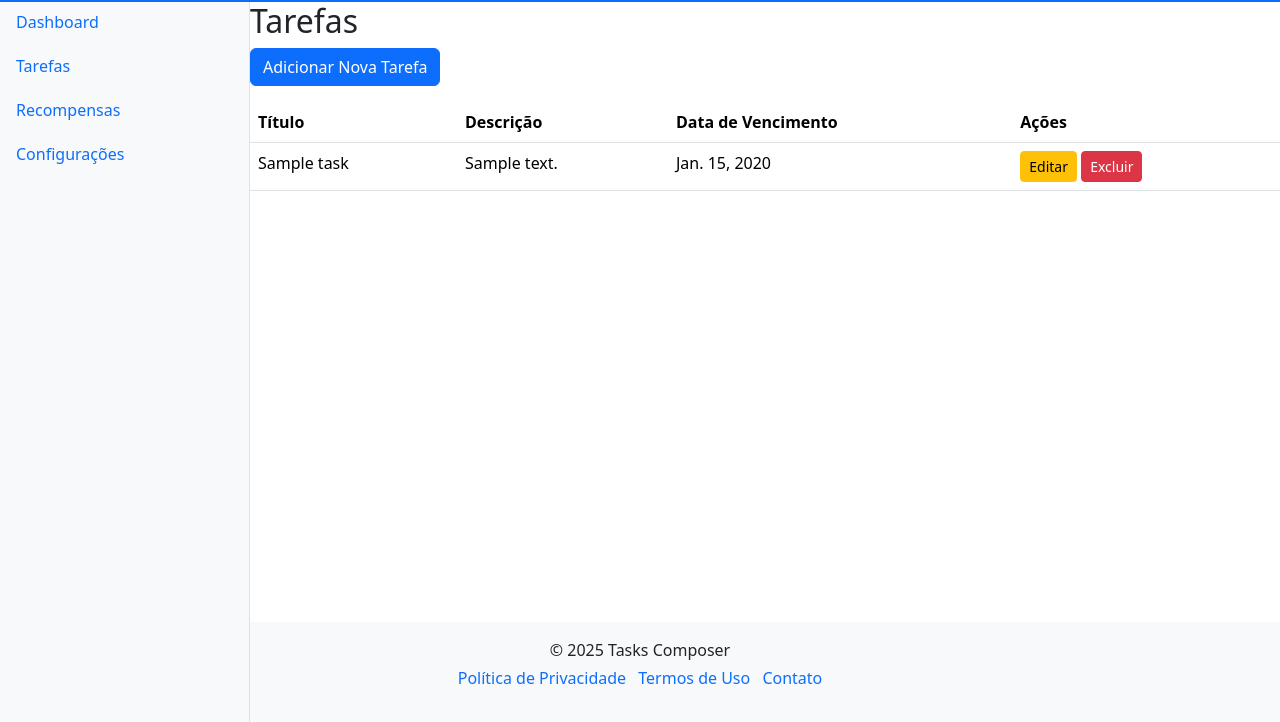
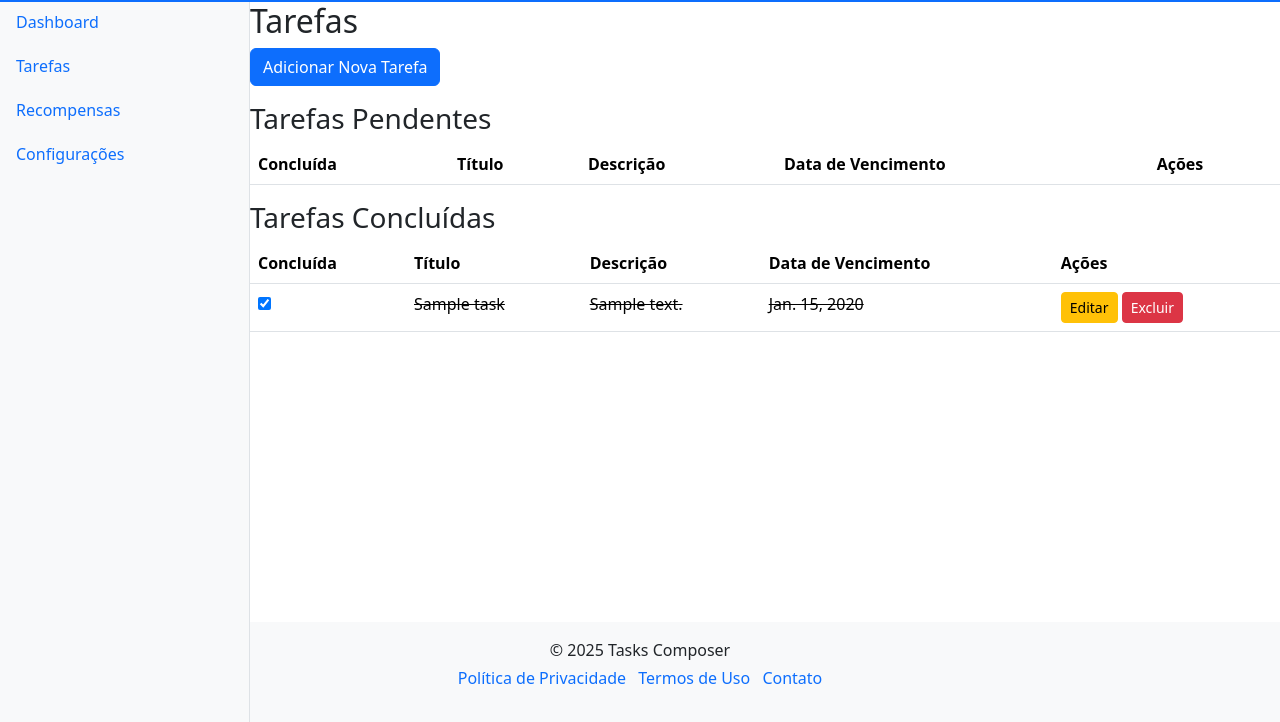
Before and after one commit to Gincaza/Tasks-Composer-ADC, a Django app: page /tasks/ in a window 1280 px wide. Shown: the part 78-800 px from the top of the page. Run offline with Django 5.2, Linux system fonts and the light colour scheme; tables that the repository leaves empty hold one stand-in row (values such as "Sample post"); lists and menus that the app fills with data are empty; some libraries are stand-ins or nearby versions.

Commit message:
SCRUM-32 Marcar Tarefa como Concluída
- Adicionado checkbox para marcar/desmarcar tarefas como concluídas no template `tasks.html`.

- Criada view `mark_task_completed` para atualizar o status de conclusão de uma tarefa.

- Atualizado `urls.py` para incluir rota para a nova view.

- Adicionado JavaScript para enviar requisição ao servidor ao marcar/desmarcar uma tarefa.

- Dividido tarefas em seções de pendentes e concluídas no template.

- Atualizado estilo para exibir tarefas concluídas com título riscado.

```diff
--- a/config/urls.py
+++ b/config/urls.py
@@ -23,6 +23,7 @@ urlpatterns = [
     path('dashboard/', views.dashboard, name='dashboard'),
     path('tasks/', views.tasks, name='tasks'),
     path('tasks/<int:task_id>/delete/', views.delete_task, name='delete_task'),
+    path('tasks/<int:task_id>/mark_completed/', views.mark_task_completed, name='mark_task_completed'),
     path('rewards/', views.rewards, name='rewards'),
     path('settings/', views.settings, name='settings'),
 ]
--- a/core/templates/tasks.html
+++ b/core/templates/tasks.html
@@ -8,9 +8,11 @@
     <!-- Botão para adicionar nova tarefa -->
     <button class="btn btn-primary mb-3" id="addTaskButton">Adicionar Nova Tarefa</button>
 
+    <h3>Tarefas Pendentes</h3>
     <table class="table">
         <thead>
             <tr>
+                <th>Concluída</th>
                 <th>Título</th>
                 <th>Descrição</th>
                 <th>Data de Vencimento</th>
@@ -19,7 +21,9 @@
         </thead>
         <tbody>
             {% for task in tasks %}
+            {% if not task.completed %}
             <tr>
+                <td><input type="checkbox" class="markCompleted" data-task-id="{{ task.id }}"></td>
                 <td>{{ task.title }}</td>
                 <td>{{ task.description|default:"-" }}</td>
                 <td>{{ task.due_date }}</td>
@@ -28,6 +32,36 @@
                     <button class="btn btn-sm btn-danger deleteTaskButton" data-task-id="{{ task.id }}">Excluir</button>
                 </td>
             </tr>
+            {% endif %}
+            {% endfor %}
+        </tbody>
+    </table>
+
+    <h3>Tarefas Concluídas</h3>
+    <table class="table">
+        <thead>
+            <tr>
+                <th>Concluída</th>
+                <th>Título</th>
+                <th>Descrição</th>
+                <th>Data de Vencimento</th>
+                <th>Ações</th>
+            </tr>
+        </thead>
+        <tbody>
+            {% for task in tasks %}
+            {% if task.completed %}
+            <tr>
+                <td><input type="checkbox" class="markCompleted" data-task-id="{{ task.id }}" checked></td>
+                <td><s>{{ task.title }}</s></td>
+                <td><s>{{ task.description|default:"-" }}</s></td>
+                <td><s>{{ task.due_date }}</s></td>
+                <td>
+                    <button class="btn btn-sm btn-warning editTaskButton" data-task-id="{{ task.id }}" data-task-title="{{ task.title }}" data-task-description="{{ task.description }}" data-task-due-date="{{ task.due_date }}">Editar</button>
+                    <button class="btn btn-sm btn-danger deleteTaskButton" data-task-id="{{ task.id }}">Excluir</button>
+                </td>
+            </tr>
+            {% endif %}
             {% endfor %}
         </tbody>
     </table>
@@ -156,5 +190,28 @@
             });
         }
     });
+
+    document.querySelectorAll('.markCompleted').forEach(checkbox => {
+        checkbox.addEventListener('change', function() {
+            const taskId = this.getAttribute('data-task-id');
+            const isCompleted = this.checked;
+
+            fetch(`/tasks/${taskId}/mark_completed/`, {
+                method: 'POST',
+                headers: {
+                    'X-CSRFToken': '{{ csrf_token }}',
+                    'Content-Type': 'application/json',
+                },
+                body: JSON.stringify({ completed: isCompleted })
+            })
+            .then(response => {
+                if (response.ok) {
+                    location.reload();
+                } else {
+                    alert('Erro ao atualizar o status da tarefa.');
+                }
+            });
+        });
+    });
 </script>
 {% endblock %}
--- a/core/views.py
+++ b/core/views.py
@@ -1,5 +1,7 @@
 from django.shortcuts import render, redirect, get_object_or_404
 from django.views.decorators.csrf import csrf_exempt
+from django.http import JsonResponse
+import json
 from .models import Task
 
 def dashboard(request):
@@ -33,6 +35,15 @@ def delete_task(request, task_id):
         task.delete()
         return redirect('tasks')
 
+def mark_task_completed(request, task_id):
+    if request.method == 'POST':
+        task = get_object_or_404(Task, id=task_id)
+        data = json.loads(request.body)
+        task.completed = data.get('completed', False)
+        task.save()
+        return JsonResponse({'success': True})
+    return JsonResponse({'error': 'Invalid request'}, status=400)
+
 def rewards(request):
     return render(request, 'rewards.html')
 
```
